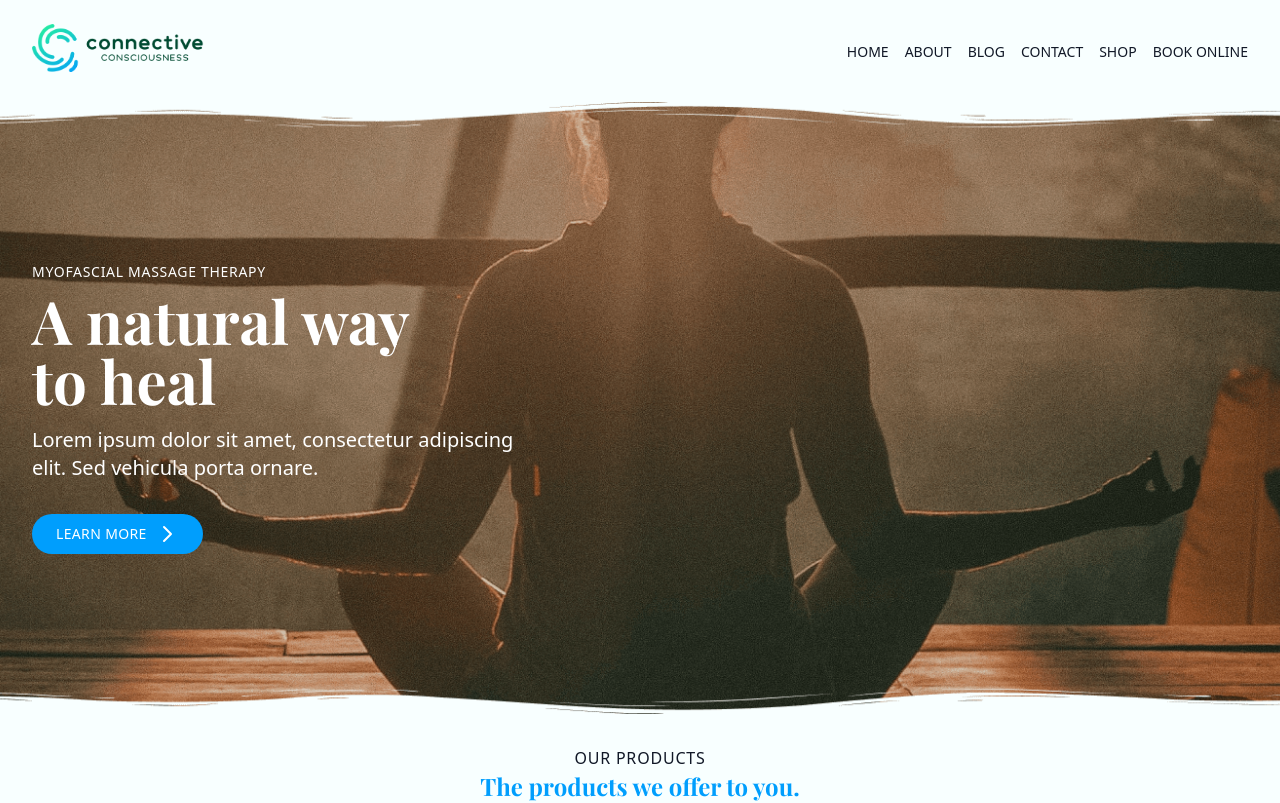
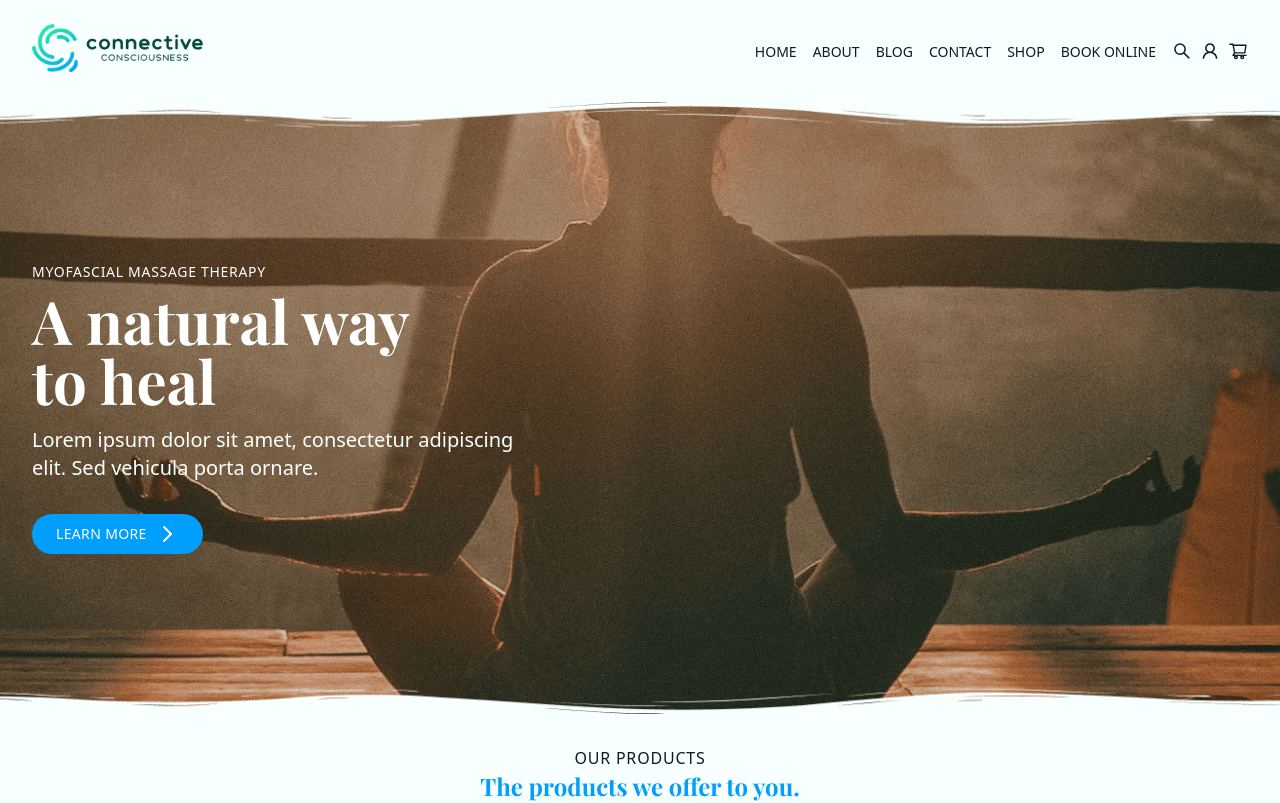
Before and after one commit to atweberlly/connective-consciousness, a Vue app: page / in a window 1280 px wide. Shown: the top 803 px of the page. Built offline with nearby package versions, Linux system fonts and the light colour scheme.

Commit message:
Add SVG icons

```diff
--- a/src/components/Header.vue
+++ b/src/components/Header.vue
@@ -1,6 +1,6 @@
 <template>
   <header class="py-6">
-    <div class="container flex items-center justify-between">
+    <div class="container flex items-center">
       <div>
         <span class="sr-only">Connective Consciousness</span>
         <a class="inline-block" href="/">
@@ -8,7 +8,7 @@
         </a>
       </div>
 
-      <nav class="hidden md:block md:space-x-4" aria-label="Header Menu">
+      <nav class="hidden md:ml-auto md:block md:space-x-4" aria-label="Header Menu">
         <a class="md:text-sm md:uppercase" href="/">Home</a>
         <a class="md:text-sm md:uppercase" href="#">About</a>
         <a class="md:text-sm md:uppercase" href="#">Blog</a>
@@ -17,7 +17,30 @@
         <a class="md:text-sm md:uppercase" href="#">Book Online</a>
       </nav>
 
-      <div class="md:hidden">
+      <div class="hidden md:ml-4 md:flex md:items-center md:space-x-2">
+        <div>
+          <span class="sr-only">Search</span>
+          <svg class="h-5 w-5" xmlns="http://www.w3.org/2000/svg" viewBox="0 0 20 20">
+            <path fill="currentColor" d="m17.766 16.69-5.073-5.073a5.807 5.807 0 0 0 1.213-3.57 5.824 5.824 0 0 0-1.716-4.143 5.816 5.816 0 0 0-4.143-1.716 5.824 5.824 0 0 0-4.143 1.716 5.813 5.813 0 0 0-1.716 4.143c0 1.564.61 3.037 1.716 4.143a5.813 5.813 0 0 0 4.143 1.716c1.308 0 2.55-.426 3.568-1.21l5.072 5.07a.16.16 0 0 0 .227 0l.852-.85a.16.16 0 0 0 0-.227Zm-6.625-5.55a4.351 4.351 0 0 1-3.094 1.282 4.351 4.351 0 0 1-3.094-1.281 4.351 4.351 0 0 1-1.281-3.094c0-1.168.455-2.268 1.281-3.094a4.351 4.351 0 0 1 3.094-1.281 4.34 4.34 0 0 1 3.094 1.281 4.351 4.351 0 0 1 1.28 3.094 4.348 4.348 0 0 1-1.28 3.094Z" />
+          </svg>
+        </div>
+
+        <div>
+          <span class="sr-only">Profile</span>
+          <svg class="h-5 w-5" xmlns="http://www.w3.org/2000/svg" viewBox="0 0 20 20">
+            <path fill="currentColor" d="M16.768 14.914a7.304 7.304 0 0 0-1.575-2.334 7.335 7.335 0 0 0-2.334-1.574l-.023-.01A4.843 4.843 0 0 0 10 2.226a4.843 4.843 0 0 0-2.836 8.772l-.023.01a7.269 7.269 0 0 0-2.334 1.574 7.337 7.337 0 0 0-2.15 5.031.156.156 0 0 0 .155.16h1.172a.156.156 0 0 0 .157-.152 5.823 5.823 0 0 1 1.714-3.99A5.82 5.82 0 0 1 10 11.914a5.82 5.82 0 0 1 4.145 1.717 5.823 5.823 0 0 1 1.714 3.99c.002.086.07.152.157.152h1.172a.156.156 0 0 0 .156-.16 7.279 7.279 0 0 0-.576-2.699ZM10 10.43c-.896 0-1.74-.35-2.375-.985a3.338 3.338 0 0 1-.984-2.375c0-.896.35-1.74.984-2.375A3.338 3.338 0 0 1 10 3.711c.896 0 1.74.35 2.375.984.635.635.984 1.479.984 2.375 0 .897-.35 1.74-.984 2.375A3.338 3.338 0 0 1 10 10.43Z" />
+          </svg>
+        </div>
+
+        <div>
+          <span class="sr-only">Shopping Cart</span>
+          <svg class="h-5 w-5" xmlns="http://www.w3.org/2000/svg" viewBox="0 0 20 20">
+            <path fill="currentColor" d="M18.025 13.709H6.395l.584-1.19 9.703-.017a.679.679 0 0 0 .668-.559l1.343-7.521a.679.679 0 0 0-.666-.799L5.684 3.582l-.106-.496a.694.694 0 0 0-.676-.547H1.885a.69.69 0 1 0 0 1.379h2.459l.46 2.191 1.135 5.495-1.46 2.384a.683.683 0 0 0-.06.719.687.687 0 0 0 .616.379h1.227a2.005 2.005 0 0 0 1.602 3.209 2.005 2.005 0 0 0 1.6-3.21h3.147a2.005 2.005 0 0 0 1.602 3.209 2.005 2.005 0 0 0 1.602-3.208h2.212a.69.69 0 0 0 .69-.69.692.692 0 0 0-.692-.687ZM5.971 4.941l11.246.038-1.102 6.167-8.834.016-1.31-6.22Zm1.892 11.967a.618.618 0 0 1-.617-.617c0-.34.277-.617.617-.617a.619.619 0 0 1 .437 1.053.617.617 0 0 1-.437.181Zm6.35 0a.618.618 0 0 1 0-1.234.619.619 0 0 1 .436 1.053.617.617 0 0 1-.436.181Z" />
+          </svg>
+        </div>
+      </div>
+
+      <div class="ml-auto md:ml-0 md:hidden">
         <button class="block">
           <svg class="h-6 w-6 stroke-current stroke-2" xmlns="http://www.w3.org/2000/svg" viewBox="0 0 24 24">
             <path stroke-linecap="round" stroke-linejoin="round" d="M4 6h16M4 12h16M4 18h16" />
```
